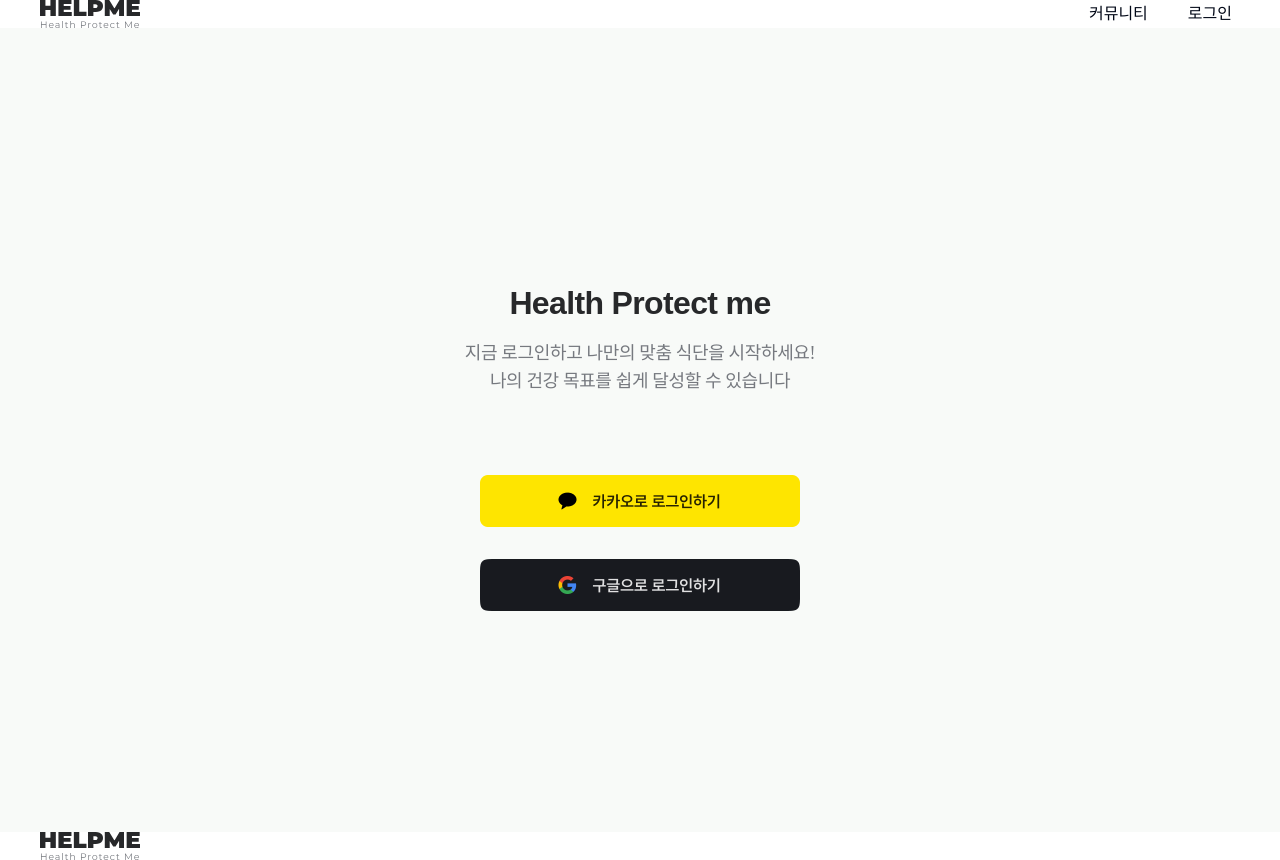
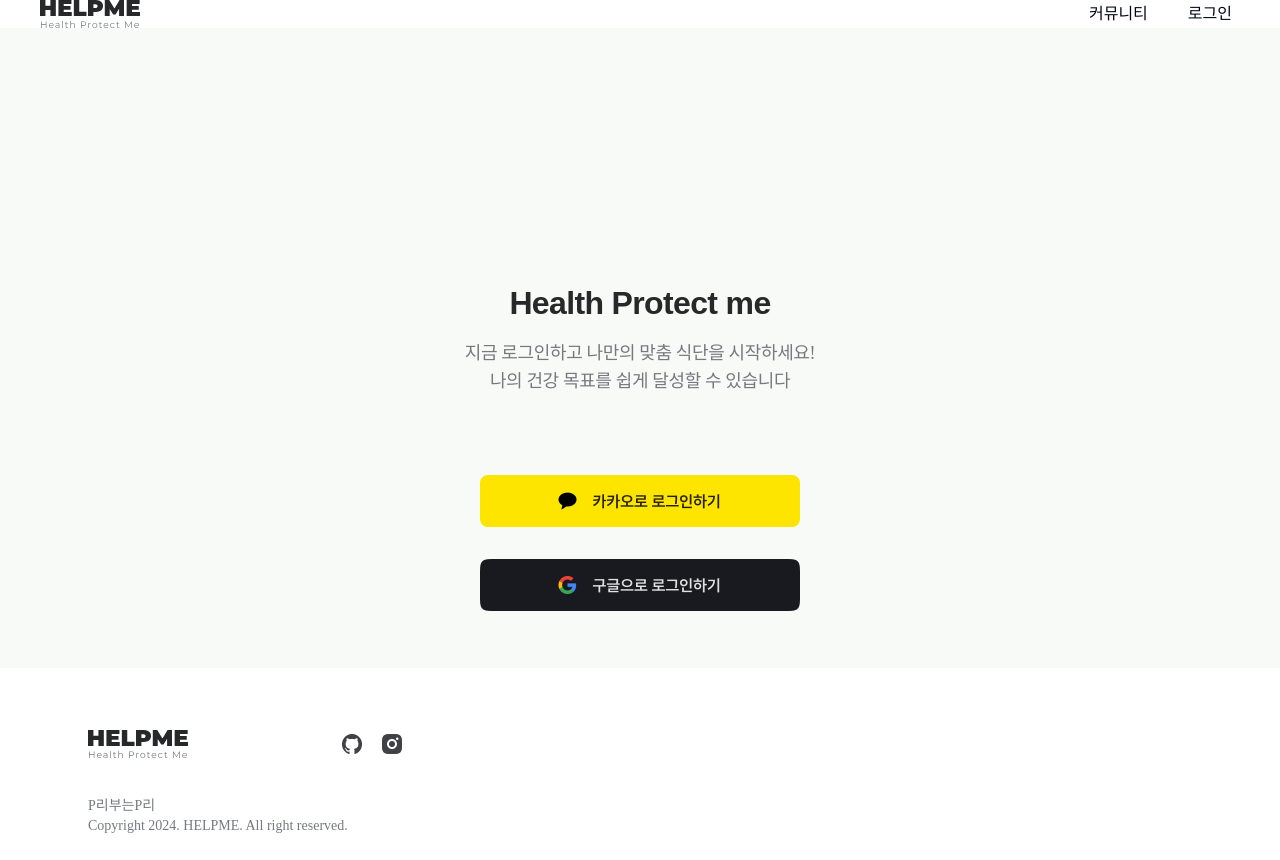
Before and after one commit to B-09-NBC-Final/Health-Protect-Me, a Next.js app: page /login in a window 1280 px wide. Built offline with nearby package versions, Linux system fonts and the light colour scheme; no server answers; a web font is replaced by a local one.

Commit message:
feat:footeruiux

```diff
--- a/src/app/globals.css
+++ b/src/app/globals.css
@@ -207,4 +207,10 @@
   .pt-15 {
     padding-top: 3.75rem !important;
   }
+  .text-color-gray {
+    color: #76797f !important;
+  }
+  .gap {
+    gap: 120px !important;
+  }
 }
--- a/src/components/common/Footer.tsx
+++ b/src/components/common/Footer.tsx
@@ -6,13 +6,21 @@ import instagramIcon from '@/assets/icons/icon_instar.png';
 
 const Footer = () => {
   return (
-    <footer className="w-full bg-white z-10 absolute bottom-0 left-0">
-      <div className="inner_wrap flex justify-between items-center px-10 py-4">
-        <div className="flex items-center">
+    <footer className="w-full bg-white z-10 absolute bottom-0 left-0 p-6">
+      <div className="inner_wrap flex items-center justify-between px-10 py-4">
+        <div className="flex items-center p-6 gap">
           <Link href={'/'}>
             <Image src={logo} alt="logo" width={100} height={28} />
           </Link>
+          <div className="flex space-x-4 ml-4 p-4 ">
+            <Image src={githubIcon} alt="GitHub" width={24} height={24} />
+            <Image src={instagramIcon} alt="Instagram" width={24} height={24} />
+          </div>
         </div>
+      </div>
+      <div className="inner_wrap">
+        <p className="text-sm text-color-gray px-6">P리부는P리</p>
+        <p className="text-sm text-color-gray px-6">Copyright 2024. HELPME. All right reserved.</p>
       </div>
     </footer>
   );
```
